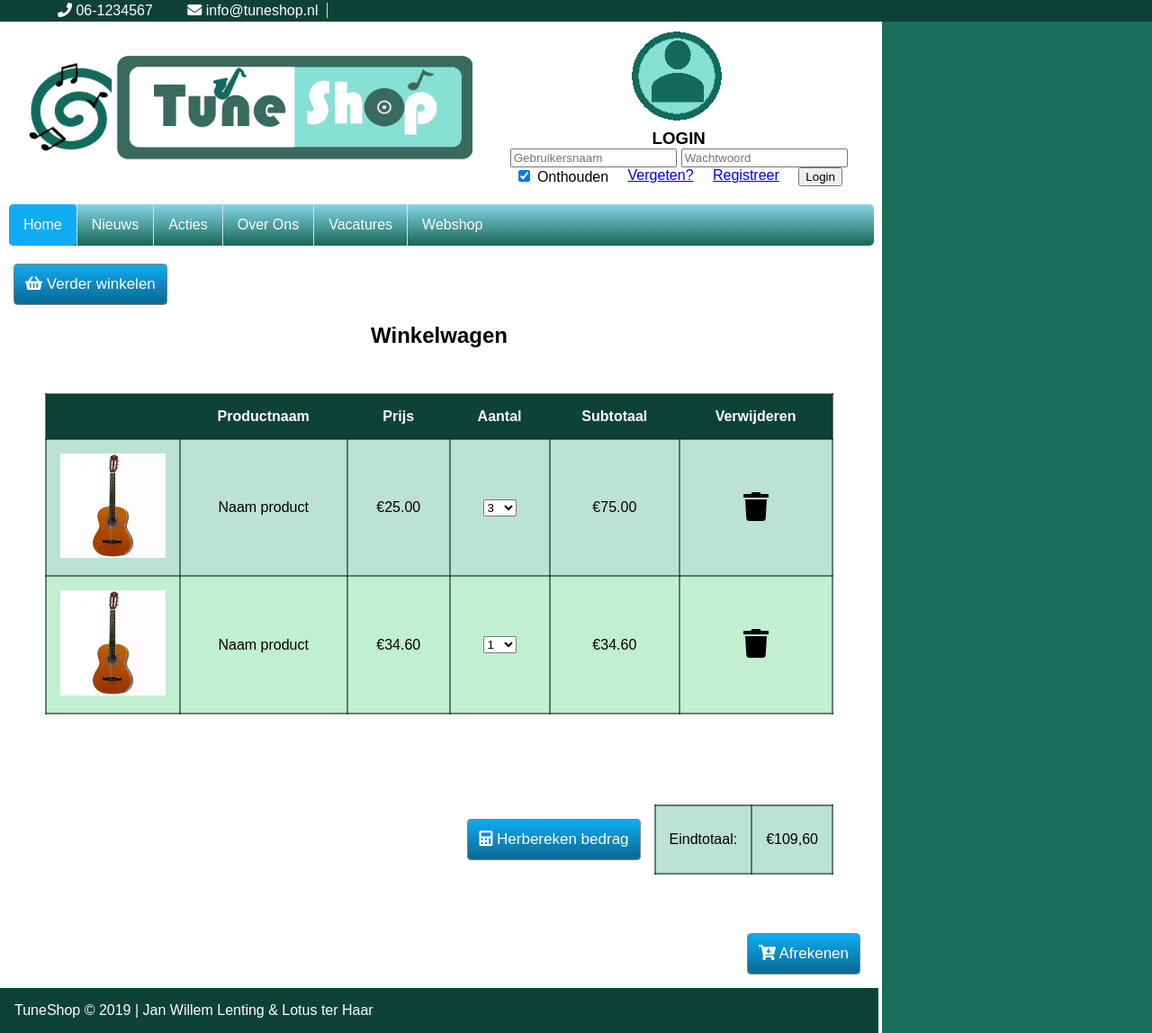
After one commit to LotusterHaar/3A-Webshop, a PHP site: page /shoppingcartpage.html in a window 1280 px wide. The commit adds this page. Shown: the whole page at 90% size. Run offline with PHP 8.4, Linux system fonts and the light colour scheme.

```diff
--- a/html/css/index.css
+++ b/html/css/index.css
@@ -28,7 +28,7 @@ hr{
 }
 
 .button {
-    padding: 5px;
+    padding: 12px;
     background: linear-gradient(-180deg, #0facf3, #0a6e9b 90%);
     border-radius: .25em;
     color: white;
@@ -38,7 +38,7 @@ hr{
 }
 
 .button:hover {
-    background:  #0facf366;
+    background: linear-gradient(-180deg, rgba(15, 182, 255, 0.85), #0facf366 90%);
     box-shadow: 0 8px 16px 0 rgba(0,0,0,0.2), 0 6px 20px 0 rgba(0,0,0,0.19)
 }
 
--- /dev/null
+++ b/html/css/stylesShoppingCartPage.css
@@ -0,0 +1,152 @@
+/*https://www.w3schools.com/css/tryit.asp?filename=trycss_table_fancy*/
+
+.buttonRow {
+    padding-left: 15px;
+    padding-top: 15px;
+}
+
+#headingShoppingCart {
+    text-align: center;
+}
+
+h1 {
+    text-align: center;
+}
+
+table {
+    margin: 50px;
+}
+
+tr, td {
+    /*border: 2px solid #BEBEBE;*/
+    border: 2px solid rgba(10, 43, 36, 0.58);
+}
+
+table {
+    border-collapse: collapse;
+
+}
+
+th, td {
+    padding: 15px;
+    text-align: center;
+    width: auto;
+    height: auto;
+}
+
+th {
+    background-color: #0f4237;
+    color: white;
+}
+
+table tr:nth-child(even) {
+    background-color: #1a9a694a;
+}
+
+table tr:nth-child(odd) {
+    background-color: #c2eed1;
+}
+
+table tr:hover {
+    background-color: #1a9a69a1;
+}
+
+#endTotalRow {
+    background: none;
+    border: none;
+}
+
+.colorColumn {
+    background: #1a9a694a;
+    /*  border: 2px solid #BEBEBE;*/
+    border: 2px solid rgba(10, 43, 36, 0.58);
+}
+
+#firstColumnTotalRow {
+    border: none;
+}
+
+.pImage {
+    width: 17%;
+    height: 17%;
+}
+
+.productImage {
+    margin: 10px;
+    width: 100%;
+    position: relative;
+    align-content: left;
+    margin: 0 auto;
+    padding: 0;
+}
+
+.deleteBtn {
+    border: none; /*remove borders*/
+    background-color: inherit;
+    padding: 14px 28px;
+    font-size: 2em;
+    cursor: pointer;
+    color: white;
+    /*    display: inline-block;*/
+}
+
+.deleteBtn a:hover {
+    color: white;
+}
+
+/*.deleteBtn span {
+    cursor: pointer;
+    display: inline-block;
+    position: relative;
+    color: white;
+}*/
+
+.deleteBtn a {
+    text-decoration: none;
+    cursor: pointer;
+    color: black;
+}
+
+.flex-columnContainer {
+    display: flex;
+    flex-direction: column;
+}
+
+.tableRow {
+    display: flex;
+    flex-direction: row;
+    justify-content: flex-end;
+}
+
+.orangeBtn {
+
+    color: white;
+    border: none;
+    cursor: pointer;
+    opacity: 0.9;
+    padding: 15px;
+    margin-right: 0;
+    box-shadow: 0 8px 16px 0 rgba(0, 0, 0, 0.2), 0 6px 20px 0 rgba(0, 0, 0, 0.19);
+    border-radius: 4px;
+}
+
+orangeBtn:hover {
+    opacity: 1;
+}
+
+.payButton {
+    display: flex;
+    flex-direction: row;
+    justify-content: flex-end;
+    margin: 15px 20px;
+}
+
+.pay {
+    background-color: #dd7c03;
+    float: right;
+}
+
+.recalculate {
+    float: right;
+    background-color: rgb(179, 137, 116);
+}
--- /dev/null
+++ b/html/shoppingcartpage.html
@@ -0,0 +1,197 @@
+<!--========================
+Page: About Us
+Template Name: TuneShop
+Author: Jan Willem Lenting, Lotus ter Haar
+Bronnen: https://codepen.io/torbencolding/pen/ogYjJP
+https://coder-coder.com/build-flexbox-website-layout/
+Associated files: index CSS
+==========================-->
+
+<!DOCTYPE html>
+<html lang="nl">
+<head>
+    <meta charset="UTF-8">
+    <meta name="viewport" content="width=device-width, initial-scale=1.0">
+    <title>Music WebShop</title>
+    <link rel="stylesheet" href="https://use.fontawesome.com/releases/v5.7.0/css/all.css"
+          integrity="sha384-lZN37f5QGtY3VHgisS14W3ExzMWZxybE1SJSEsQp9S+oqd12jhcu+A56Ebc1zFSJ" crossorigin="anonymous">
+    <link rel="stylesheet" type="text/css" href="css/index.css">
+    <link rel="stylesheet" type="text/css" href="css/stylesShoppingCartPage.css">
+</head>
+
+<body>
+
+<!-- Main Content -->
+<main>
+    <div id="top-header"><span id="info-phone"><i class="fas fa-phone"></i> 06-1234567</span><a id="info-email"
+                                                                                                href="mailto:info@tuneshop.online"><i
+            class="fas fa-envelope"></i> info@tuneshop.nl</a></div>
+    <div class="flex-container">
+        <div class="wrapper">
+            <!-- Header -->
+            <header>
+                <div class="header-small-logo">
+                    <img src="images/logo_tuneshop_small_aqua_transparant.png" id="logo" alt="Logo TuneShop">
+                </div>
+                <div class="header-logo">
+                    <img src="images/logo_tuneshop_aqua.png" id="logoText" alt="TuneShop">
+                </div>
+                <div class="header-account">
+                    <form action="/action_page.php">
+                        <img src="images/login_logo_aqua.png" alt="Avatar" id="avatar">
+                        <h3>LOGIN</h3>
+                        <span>
+                            <input class="loginInput" type="text" placeholder="Gebruikersnaam" name="username"
+                                   required/>
+                            <input class="loginInput" type="password" placeholder="Wachtwoord" name="password"
+                                   required/>
+                        </span>
+                        <span>
+                            <label>
+                                <input type="checkbox" checked="checked" name="remember"/> Onthouden
+                            </label>
+                            <span class="psw"><a href="#">Vergeten?</a></span>
+                            <a href="#">Registreer</a>
+                            <button type="submit">Login</button>
+                        </span>
+                    </form>
+                </div>
+            </header>
+            <!-- Nav -->
+            <section class="nav">
+                <nav id="top-menu-nav">
+                    <ul id="top-menu" class="nav">
+                        <li><a href="/" class="active">Home</a></li>
+                        <li><a href="/nieuws">Nieuws</a></li>
+                        <li><a href="/acties">Acties</a></li>
+                        <li class="dropdown">
+                            <a href="/over-ons" class="dropbtn">Over Ons</a>
+                            <div class="dropdown-content">
+                                <ul class="sub-menu dropdown-content">
+                                    <li><a href="/over-ons/contact" class="sub-menu-link">Contact</a>
+                                    </li>
+                                    <li><a href="/over-ons/team" class="sub-menu-link">Team</a>
+                                    </li>
+                                    <li><a href="/over-ons/betaalmethodes" class="sub-menu-link">Betaalmethodes</a>
+                                    </li>
+                                </ul>
+                            </div>
+                        </li>
+                        <li><a href="/vacatures">Vacatures</a></li>
+                        <li class="dropdown"><a href="/webshop" class="dropbtn">Webshop</a>
+                            <div class="dropdown-content">
+                                <ul class="sub-menu dropdown-content">
+                                    <li><a href="/producten" class="sub-menu-link">Producten</a>
+                                    </li>
+                                    <li><a href="/winkelwagen" class="sub-menu-link">Winkelwagen</a>
+                                    </li>
+                                    <li><a href="/afrekenen" class="sub-menu-link">Afrekenen</a>
+                                    </li>
+                                </ul>
+                            </div>
+                        </li>
+                    </ul>
+                </nav>
+            </section>
+            <!-- Content -->
+            <section class="content flex-columnContainer">
+                <div class="tablecontainer">
+                    <div class="buttonRow">
+                        <button class="button buttonShopMore onclick=" goBack()> <i class="fas fa-shopping-basket"></i> Verder winkelen</button>
+                        <script>
+                            function goBack() {
+                                window.history.back();
+                            }
+                        </script>
+                    </div>
+                    <h1 id="headingShoppingCart">Winkelwagen</h1>
+                    <table>
+                        <tr>
+                            <th></th>
+                            <th>Productnaam</th>
+                            <th>Prijs</th>
+                            <th>Aantal</th>
+                            <th>Subtotaal</th>
+                            <th>Verwijderen</th>
+                        </tr>
+                        <tr>
+                            <td class="pImage"><img src="images/instrumentImage.jpg" alt="Instrument Image"
+                                                    class="productImage"></td>
+                            <td>Naam product</td>
+                            <td>€25.00</td>
+                            <td>
+                                <form action="/action_page.php">
+                                    <select name="number">
+                                        <option value="one">1</option>
+                                        <option value="two">2</option>
+                                        <option value="three" selected>3</option>
+                                        <option value="four">4</option>
+                                        <option value="five">5</option>
+                                        <option value="six">6</option>
+                                        <option value="seven">7</option>
+                                        <option value="eight">8</option>
+                                        <option value="nine">9</option>
+                                        <option value="ten">10</option>
+                                    </select>
+                                </form>
+                            </td>
+                            <td>€75.00</td>
+                            <td>
+                                <button class="deleteBtn"><span><a href="winkelwagen/toevoegen?id=2552"><i
+                                        class="fa fa-trash" aria-hidden="true"></i></a></span></button>
+                            </td>
+                        </tr>
+                        <tr>
+                            <td><img src="images/instrumentImage.jpg" alt="Instrument Image" class="productImage"></td>
+                            <td>Naam product</td>
+                            <td>€34.60</td>
+                            <td><select name="one">
+                                <option value="one" selected>1</option>
+                                <option value="two">2</option>
+                                <option value="three">3</option>
+                                <option value="four">4</option>
+                                <option value="five">5</option>
+                                <option value="six">6</option>
+                                <option value="seven">7</option>
+                                <option value="eight">8</option>
+                                <option value="nine">9</option>
+                                <option value="ten">10</option>
+                            </select>
+                                </form></td>
+                            <td>€34.60</td>
+                            <td>
+                                <button class="deleteBtn"><span><a href="winkelwagen/toevoegen?id=2552"><i
+                                        class="fa fa-trash" aria-hidden="true"></i></a></span></button>
+                            </td>
+                        </tr>
+                    </table>
+                </div>
+                <div class="tableRow">
+                    <table>
+                        <tr id="endTotalRow">
+                            <td id="firstColumnTotalRow">
+                                <button type="button" class="button recalculate"><i class="fas fa-calculator"></i> Herbereken bedrag</button>
+                            </td>
+                            <td class="colorColumn">Eindtotaal:</td>
+                            <td class="colorColumn">€109,60</td>
+                        </tr>
+                    </table>
+                    </table>
+                </div>
+                <div class="payButton">
+                    <button type="submit" class="button"><i class="fas fa-cart-arrow-down"></i> Afrekenen</button>
+                </div>
+            </section>
+            <!-- Footer -->
+            <footer>
+                TuneShop © 2019 | Jan Willem Lenting & Lotus ter Haar
+            </footer>
+        </div>
+        <!-- Sidebar -->
+        <aside class="sidebar">
+            Sidebar
+        </aside>
+    </div>
+</main>
+</body>
+</html>
```
Also changed, not shown: html/css/stylesProductPage.css (+70 -25 lines), html/productpage.html (+37 -16 lines).
